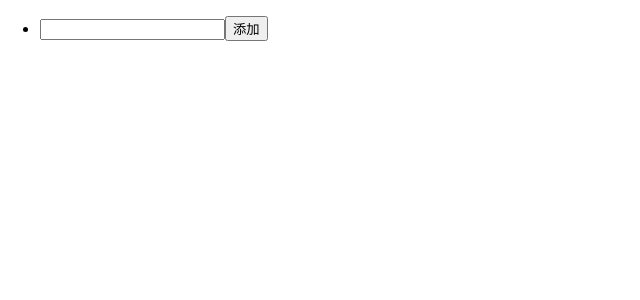
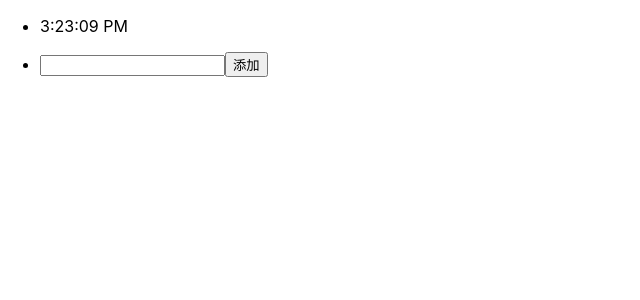
Before and after one commit to gwankyun/ReactToDo, a React (Create React App) app: page / in a window 1280 px wide. Shown: the top 300 px of the page, without its empty margins (0-640 px from the left). Built offline with nearby package versions, Linux system fonts and the light colour scheme.

Commit message:
添加時鐘組件，演示useEffect用法

```diff
--- a/src/index.tsx
+++ b/src/index.tsx
@@ -1,4 +1,4 @@
-import React, { useState, FC } from 'react';
+import React, { useState, useEffect, FC } from 'react';
 import Immutable from 'immutable'
 import ReactDOM from 'react-dom';
 import './index.css';
@@ -20,6 +20,24 @@ class Content extends IClone<Content> {
     clone(): Content {
         return new Content(this.key, this.value);
     }
+}
+
+const Clock: FC = () => {
+    const [date, setDate] = useState<string>(new Date().toLocaleTimeString());
+
+    useEffect(() => {
+        const times = setInterval(
+            () => setDate(new Date().toLocaleTimeString()),
+            1000);
+
+        return () => {
+            clearInterval(times);
+        }
+    }, [date]);
+
+    return (
+        <div>{date}</div>
+    );
 }
 
 interface IListItemProps {
@@ -79,6 +97,11 @@ const App: FC = () => {
         <div>
             <ul>
                 <li>
+                    <Clock />
+                </li>
+            </ul>
+            <ul>
+                <li>
                     <input type="text" value={add} onChange={e => setAdd(e.target.value)} />
                     <button onClick={_ => onAdd()}>添加</button>
                 </li>
```
